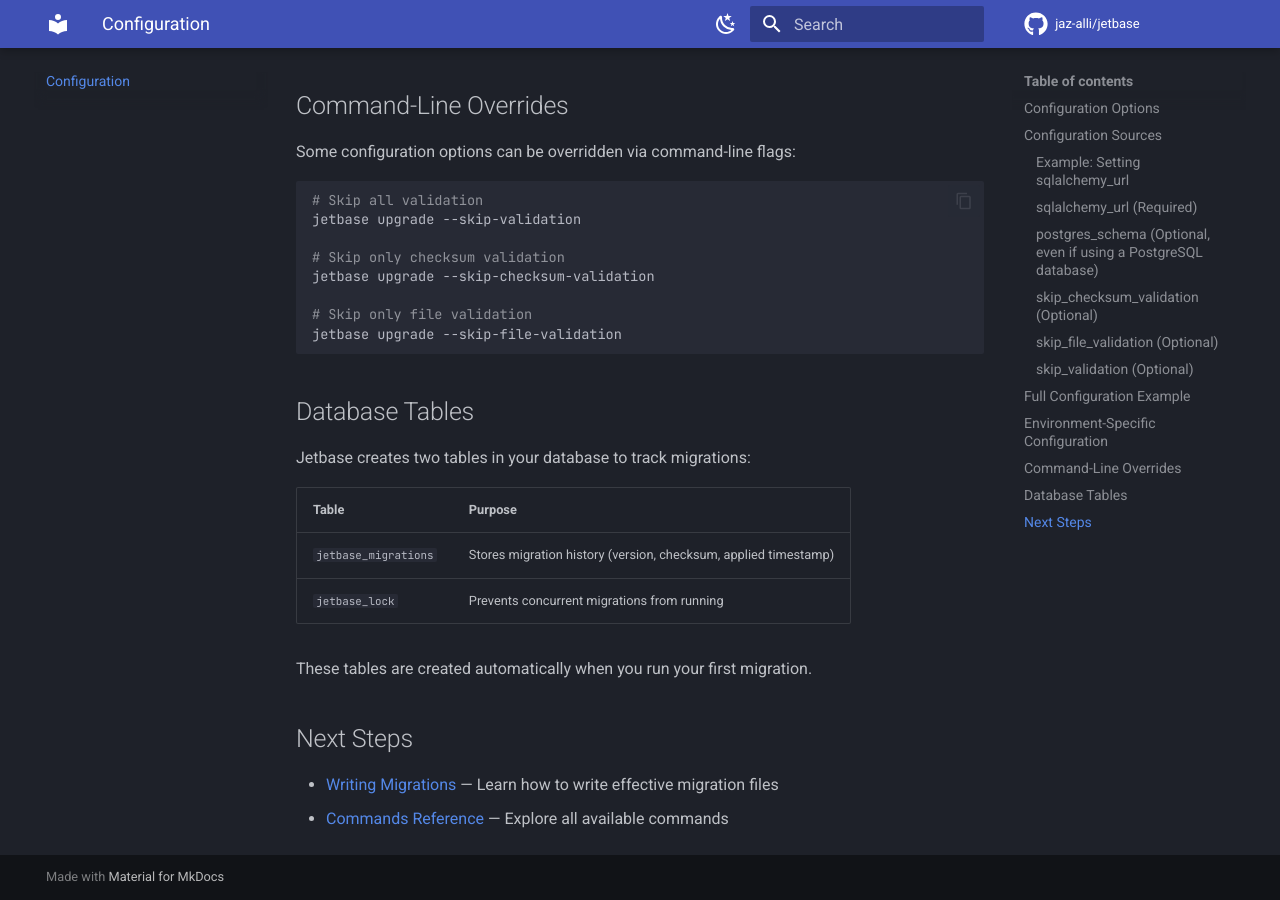
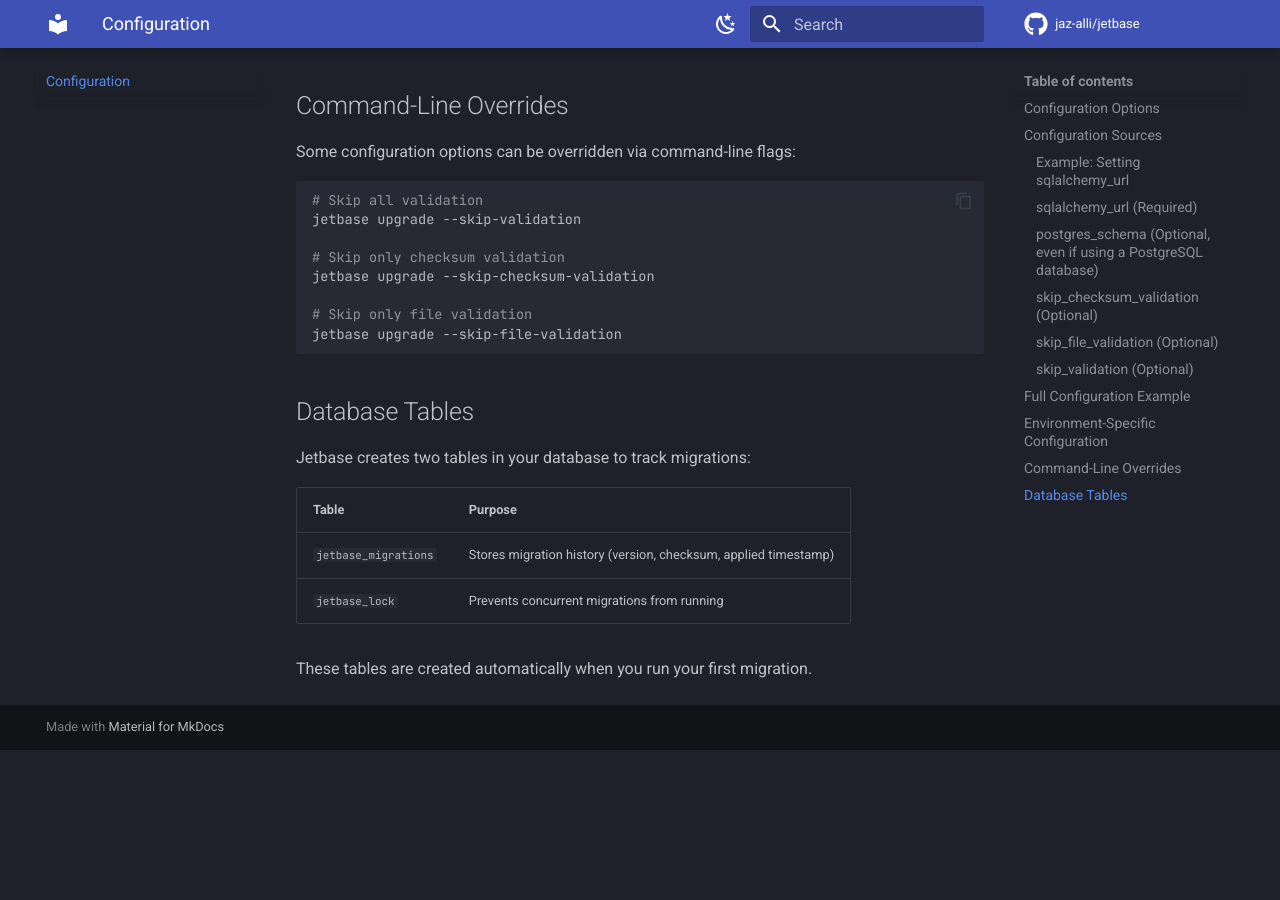
Before and after one commit to jetbase-hq/jetbase, an MkDocs documentation site: the page built from docs/configuration.md, in a window 1280 px wide and 900 px high, scrolled down 3371 px. Built offline with MkDocs 1.6.1 and Material for MkDocs 9.7.7, drawn with Linux system fonts in a browser that asks for light colours; comment, search, counter and statistics services are not loaded; after the commit the page ends 4121 px from its top, so only the background shows below that.

Commit message:
clean up links (#57)

````diff
--- a/docs/configuration.md
+++ b/docs/configuration.md
@@ -82,7 +82,7 @@
 
 ### `skip_checksum_validation` (Optional)
 
-Skips [checksum validations](../validations/index.md#checksum-validation)
+Skips [checksum validations](validations/index.md#checksum-validation)
 
 ```python
 skip_checksum_validation = False  # Default
@@ -93,7 +93,7 @@
 
 ### `skip_file_validation` (Optional)
 
-Skip file validations (see [File Validations](../validations/index.md#file-validations) for details).
+Skip file validations (see [File Validations](validations/index.md#file-validations) for details).
 
 ```python
 skip_file_validation = False  # Default
@@ -101,7 +101,7 @@
 
 ### `skip_validation` (Optional)
 
-Skips both checksum and file validation checks when running migrations. See [Validation Types](../validations/index.md#validation-types) for details. **Use with caution!**
+Skips both checksum and file validation checks when running migrations. See [Validation Types](validations/index.md#validation-types) for details. **Use with caution!**
 
 ```python
 skip_validation = False  # Default
@@ -181,8 +181,3 @@
 | `jetbase_lock`       | Prevents concurrent migrations from running                     |
 
 These tables are created automatically when you run your first migration.
-
-## Next Steps
-
-- [Writing Migrations](migrations/writing-migrations.md) — Learn how to write effective migration files
-- [Commands Reference](commands/index.md) — Explore all available commands
````
Also changed, not shown: docs/getting-started.md (+16 -16 lines), docs/index.md (+0 -4 lines).
